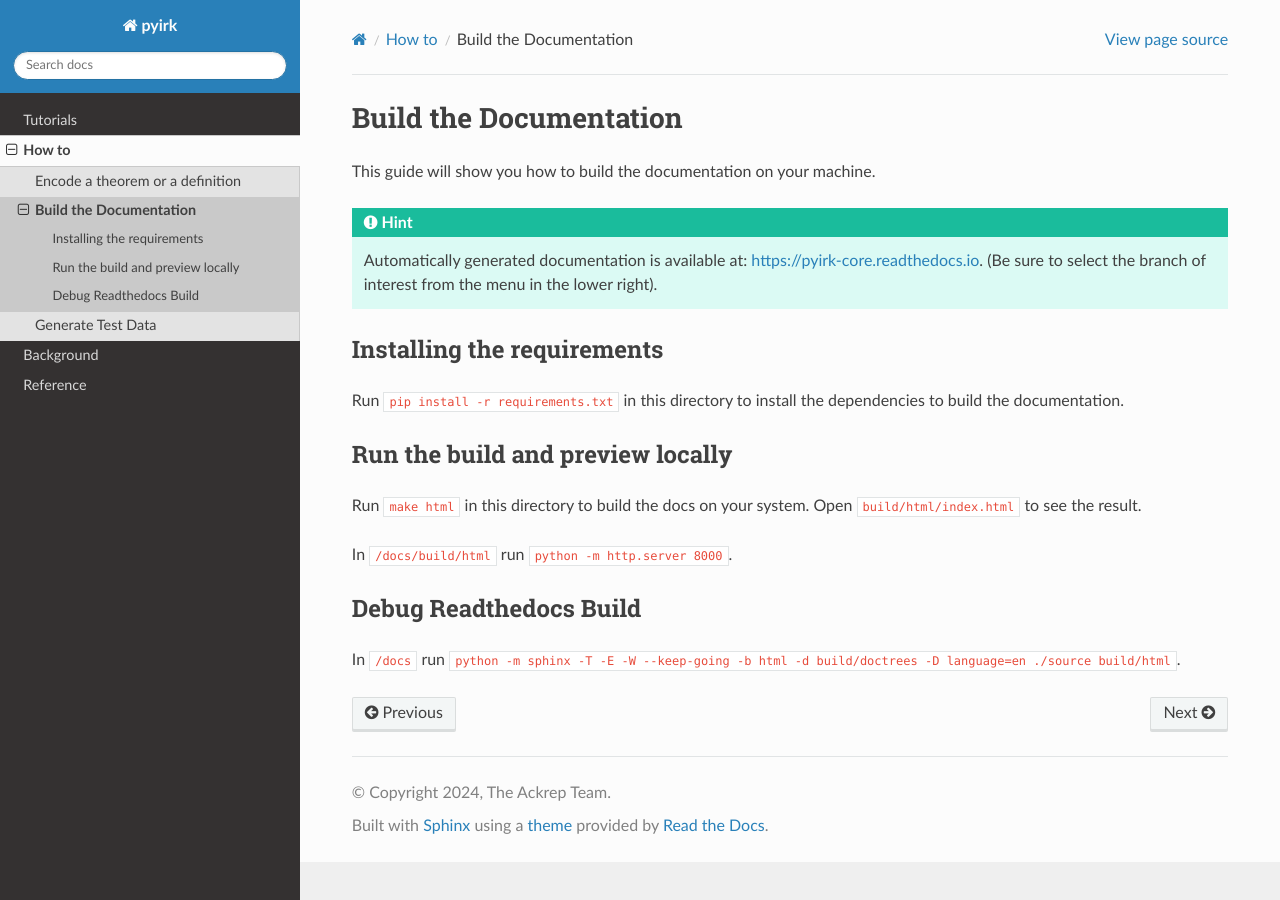
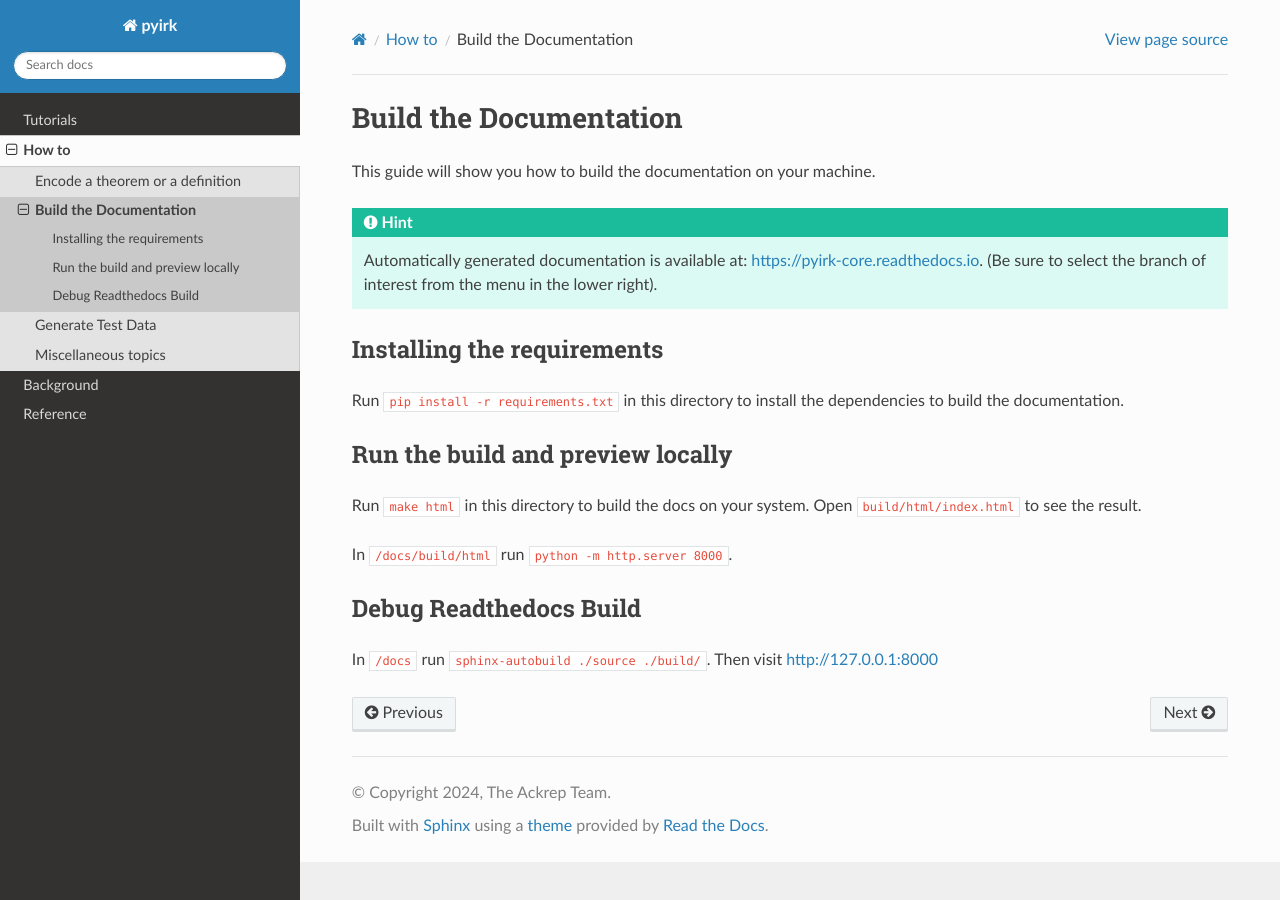
Before and after one commit to ackrep-org/pyirk-core, a Sphinx documentation site: the page built from docs/source/howto/build_docs.md, in a window 1280 px wide. Built offline with Sphinx 7.4.7 and the Read the Docs theme 3.1.0, drawn with Linux system fonts in a browser that asks for light colours; pages that are not in the unit, such as notebooks, are missing from menus; the version number could not be read and is left out.

Commit message:
+ howto/miscellaneous.md: docs-file to descripe various useful recepies
motivation: document recent changes in auxiliary.py

# Last 3 commits:

# 5b84ee2 auxiliary.py: + print_inheritance_tree(...)
# 5de2240 test_core.py: add failing test_c07d__nested_scopes (wip)
# 5ad403d builtin_entities.py: add DeprecationWarning to ScopingCM.create_scopingcm_factory(...)

# Last 3 commits:

# a24cbec auxiliary.py: + print_inheritance_tree(...)
# 9bc0a50 test for __add__ etc
# 1f839c7 ensure inheritance of custom methods works regardless of declaration order + test

````diff
--- a/docs/requirements.txt
+++ b/docs/requirements.txt
@@ -5,3 +5,4 @@
 sphinx_rtd_theme
 sphinx-argparse
 sphinx-autodoc2
+sphinx-autobuild
--- a/docs/source/howto/build_docs.md
+++ b/docs/source/howto/build_docs.md
@@ -18,4 +18,4 @@
 
 ## Debug Readthedocs Build
 
-In `/docs` run `python -m sphinx -T -E -W --keep-going -b html -d build/doctrees -D language=en ./source build/html`.
+In `/docs` run `sphinx-autobuild ./source ./build/`. Then visit <http://127.0.0.1:8000>
--- a/docs/source/howto/index.md
+++ b/docs/source/howto/index.md
@@ -9,4 +9,8 @@
 theorem
 build_docs
 generate_test_data
+miscellaneous
 ```
+
+
+bar
````
Also changed, not shown: docs/source/howto/miscellaneous.md (added, +47 -0 lines).
